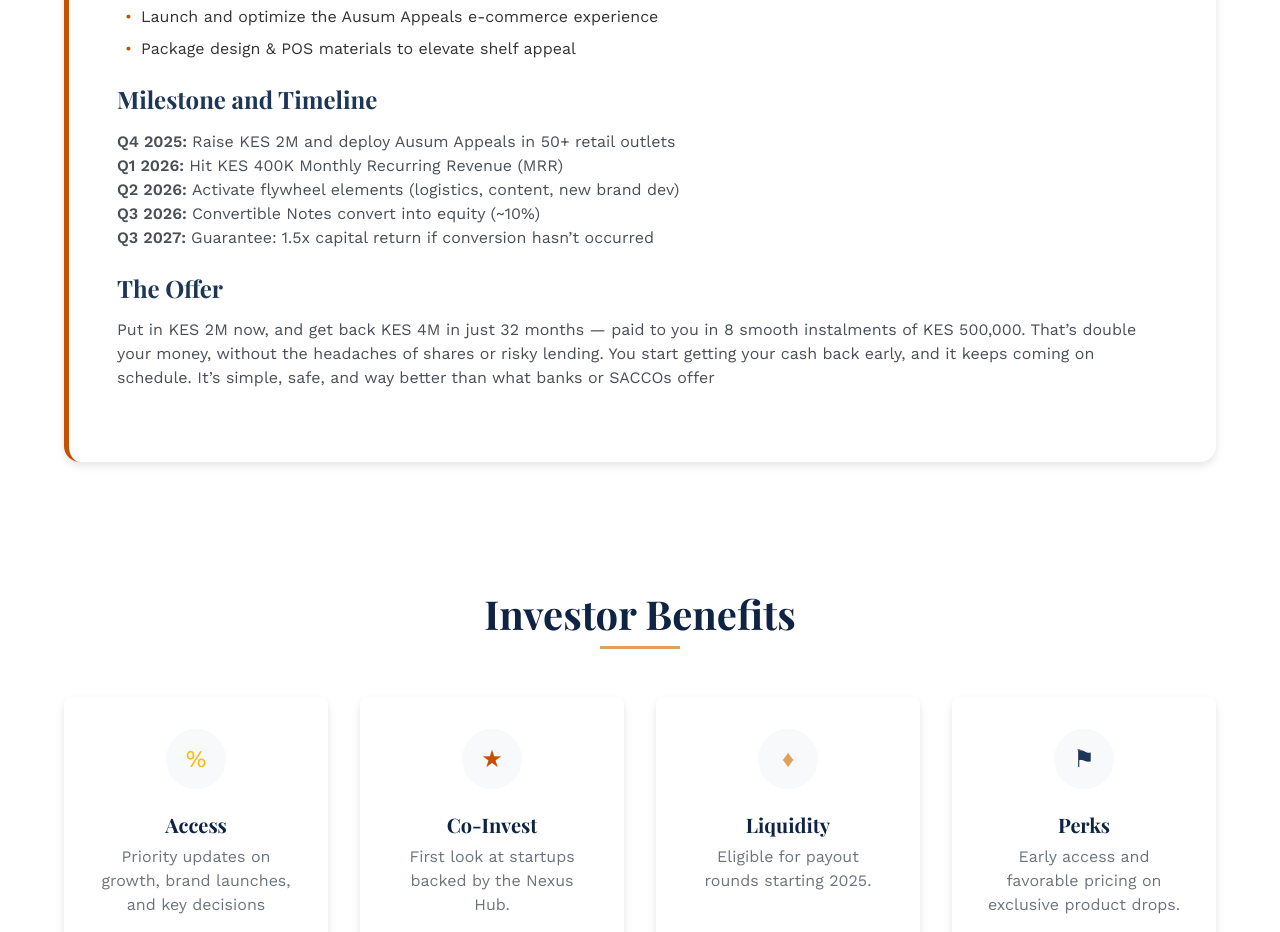
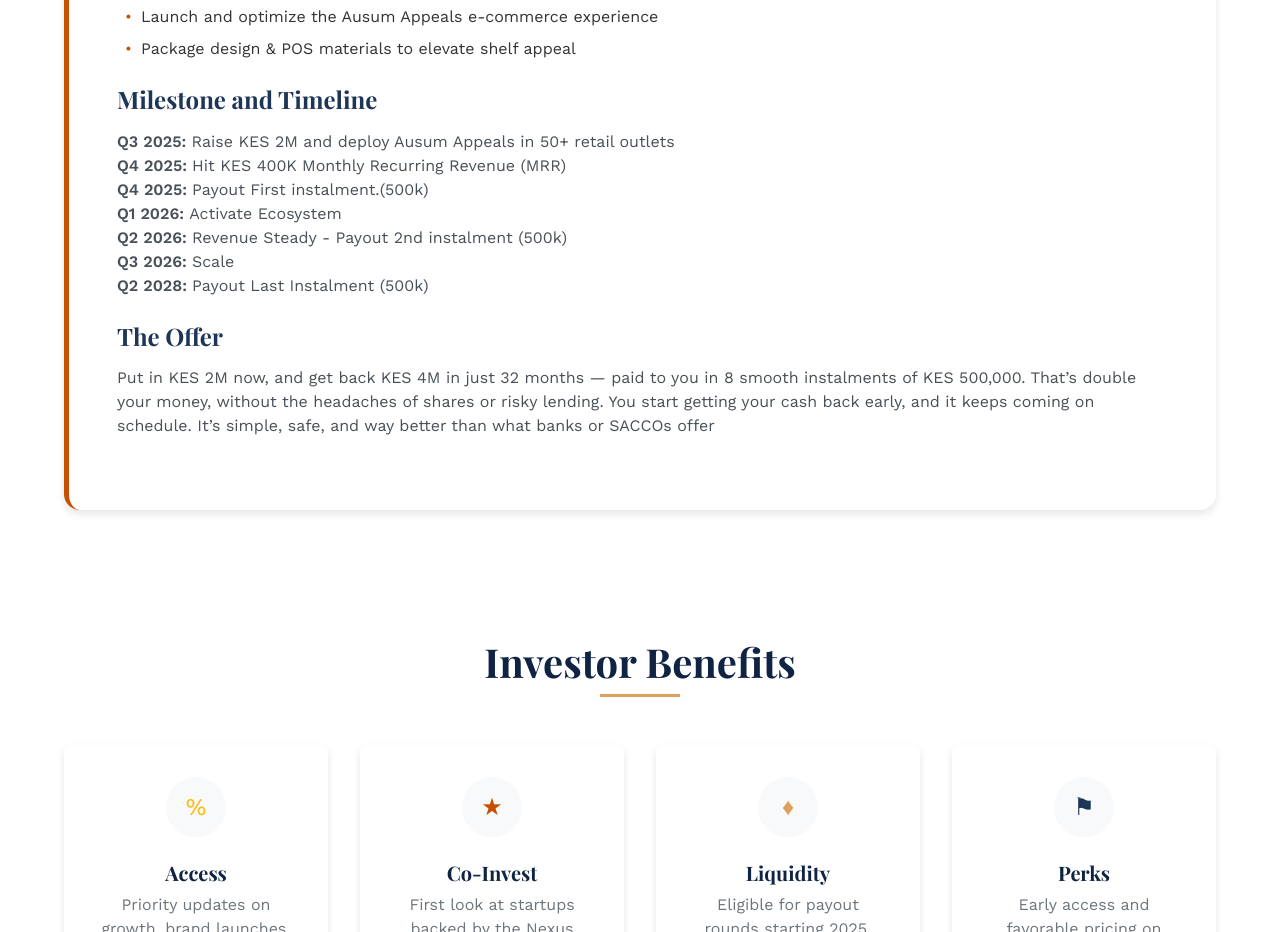
Before and after one commit to ItsEric24/ausum-group-website, a website built with Vite: page invest.html in a window 1280 px wide. Shown: the part 1207-2139 px from the top of the page. Built offline with nearby package versions, Linux system fonts and the light colour scheme.

Commit message:
made changes in the invest and nexus page

```diff
--- a/invest.html
+++ b/invest.html
@@ -101,15 +101,17 @@
                             </ul>
                             <div class="phase-why">
                                 <h4>Milestone and Timeline</h4>
-                                <p><strong>Q4 2025: </strong>Raise KES 2M and deploy Ausum Appeals in 50+ retail outlets
+                                <p><strong>Q3 2025: </strong>Raise KES 2M and deploy Ausum Appeals in 50+ retail outlets
                                 </p>
-                                <p><strong>Q1 2026: </strong>Hit KES 400K Monthly Recurring Revenue (MRR)
+                                <p><strong>Q4 2025: </strong>Hit KES 400K Monthly Recurring Revenue (MRR)
                                 </p>
-                                <p><strong>Q2 2026: </strong>Activate flywheel elements (logistics, content, new brand
-                                    dev)</p>
-                                <p><strong>Q3 2026: </strong>Convertible Notes convert into equity (~10%)</p>
-                                <p><strong>Q3 2027: </strong>Guarantee: 1.5x capital return if conversion hasn’t
-                                    occurred</p>
+                                <p><strong>Q4 2025: </strong>Payout First instalment.(500k)</p>
+                                <p><strong>Q1 2026: </strong>Activate Ecosystem</p>
+                                <p><strong>Q2 2026: </strong> Revenue Steady - Payout 2nd instalment (500k)
+                                </p>
+                                <p><strong>Q3 2026: </strong>Scale
+                                </p>
+                                <p><strong>Q2 2028: </strong>Payout Last Instalment (500k)</p>
                             </div>
                             <div class="phase-why">
                                 <h4>The Offer</h4>
```
Also changed, not shown: nexus.html (+8 -3 lines), public/ayam-express-logo.jpg (added).
